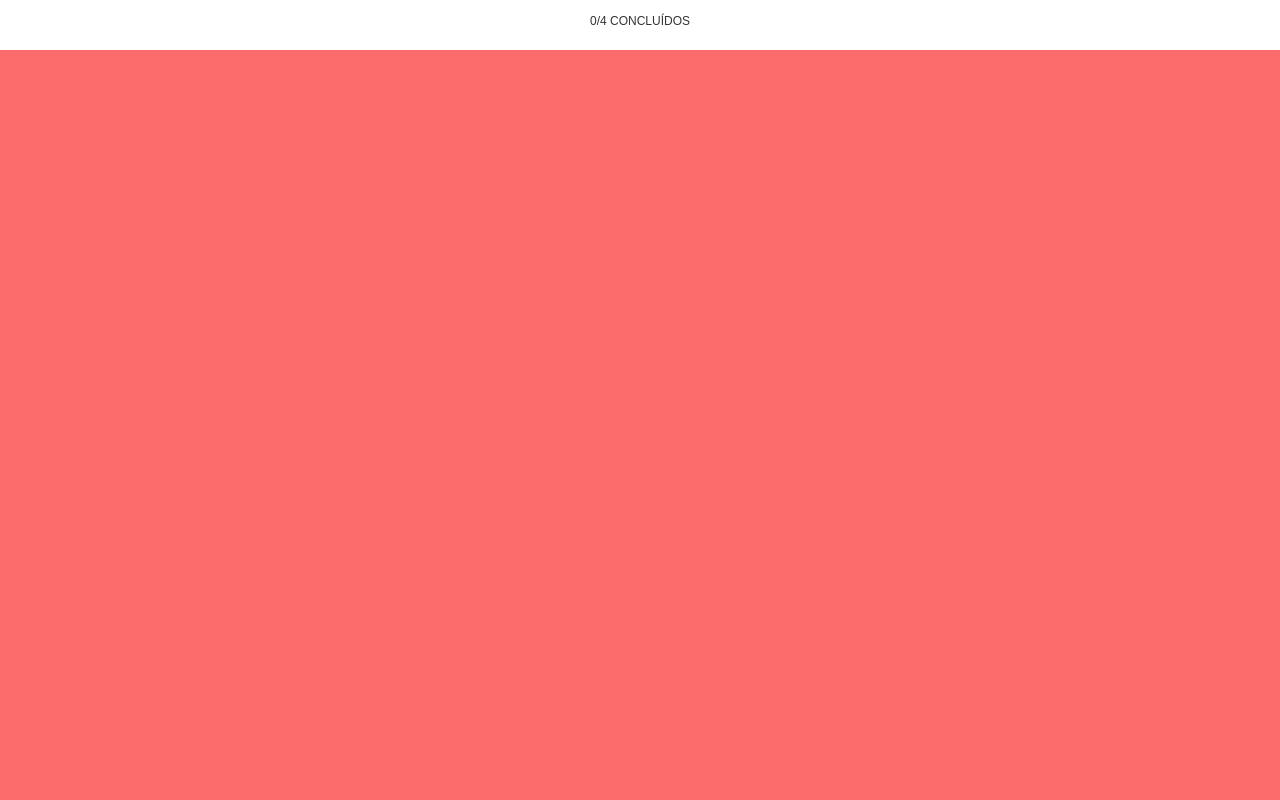
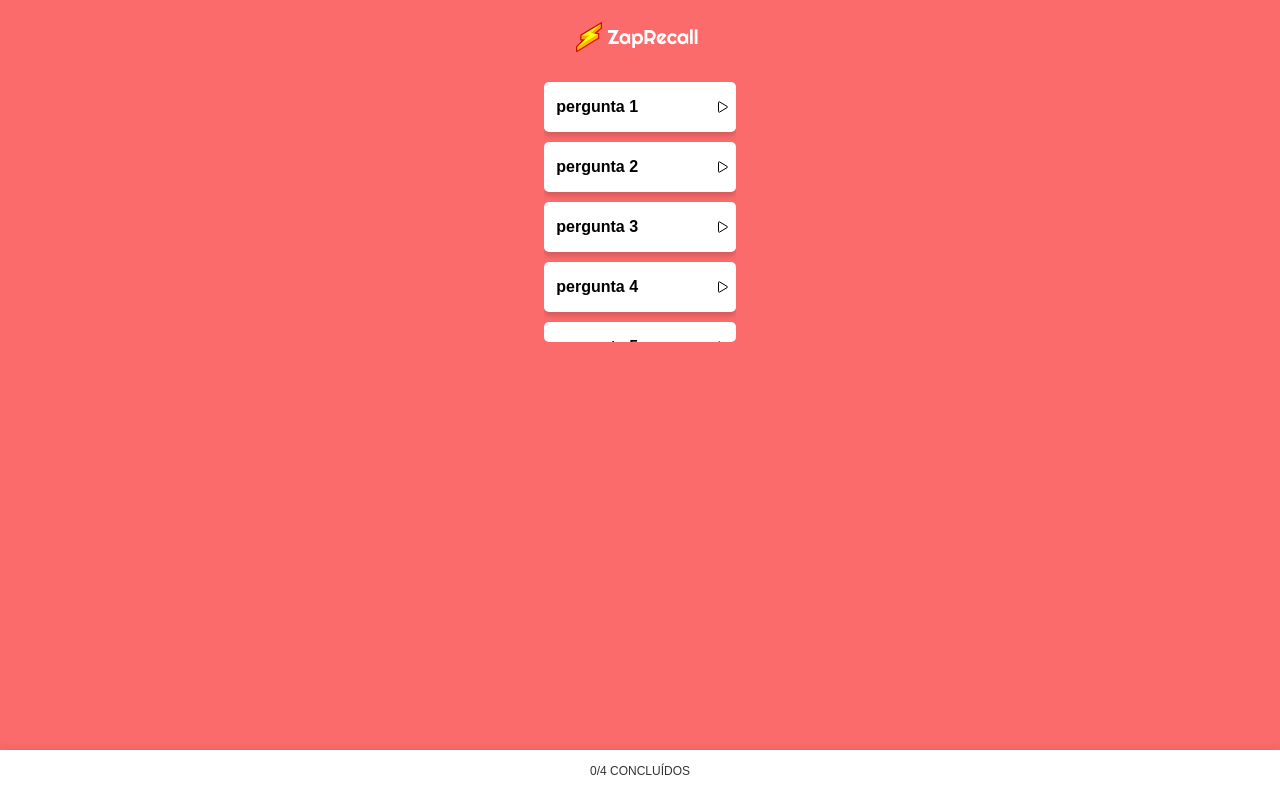
Before and after one commit to NatanBrito/ZapRecall, a React app: page / in a window 1280 px wide. Built offline with nearby package versions, Linux system fonts and the light colour scheme; a web font is replaced by a local one.

Commit message:
feito HTML das perguntas e o footer

```diff
--- a/public/index.html
+++ b/public/index.html
@@ -9,5 +9,6 @@
   <body>
     <noscript>You need to enable JavaScript to run this app.</noscript>
     <div class="root"></div>
+    <script src="https://unpkg.com/ionicons@5.4.0/dist/ionicons.js"></script>
   </body>
 </html>
--- a/src/componentes/LogoNomePequena.js
+++ b/src/componentes/LogoNomePequena.js
@@ -7,6 +7,6 @@ export default function LogoNomePequena(){
             <div className="escritaLogoPequena">
             <p>ZapRecall</p>
             </div>
-            </div>
+    </div>
     )
 }
--- /dev/null
+++ b/src/componentes/Pergunta.js
@@ -0,0 +1,8 @@
+export default function Pergunta({numPergunta}){
+    return(
+        <div className="pergunta">
+        <span>{numPergunta}</span>
+        <ion-icon name="play-outline"></ion-icon>
+        </div>
+    )
+}
--- /dev/null
+++ b/src/componentes/Perguntas.js
@@ -0,0 +1,16 @@
+import Pergunta from "./Pergunta"
+export default function Perguntas (){
+    let objetoNumPergunta=["pergunta 1","pergunta 2","pergunta 3","pergunta 4","pergunta 5",
+    "pergunta 6","pergunta 7","pergunta 8"]
+    return(
+    <div className="perguntas">
+        {
+        objetoNumPergunta.map(item =>{
+            return(
+         <Pergunta numPergunta={item} />
+                  )
+        })
+        }
+    </div>
+    )
+}
--- a/src/componentes/TelaInicial.js
+++ b/src/componentes/TelaInicial.js
@@ -1,16 +1,20 @@
 import BotaoIniciar from "./BotaoIniciar"
 import LogoNome from "./LogoNome"
 import LogoNomePequena from "./LogoNomePequena"
+import Perguntas from "./Perguntas";
 import Footer from "./Footer";
 export default function TelaInicial(){
     return(
        <body>
-           {/* <div className="telaInicial">
-               <LogoNome />
-               <BotaoIniciar texto="Iniciar Recall!"/>
+           <div className="telaInicial">
+               {/* <LogoNome />
+               <BotaoIniciar texto="Iniciar Recall!"/> */}
+               <LogoNomePequena />
+               <Perguntas />
+               <Footer />
 
-           </div> */}
-               <Footer />
+           </div>
+
        </body>
     )
 }
--- a/src/componentes/style.css
+++ b/src/componentes/style.css
@@ -44,7 +44,6 @@ body{
     margin-top: 71px;
 }
 .logoNomePequena{
-    background-color: violet;
     margin-top: 22px;
     display: flex;
     justify-content: center;
@@ -72,11 +71,16 @@ body{
     align-items: center;
 }
 footer{
+
     display: flex;
     width: 100vw;
     height: 50px;
     background-color: #FFFFFF;
     box-shadow: 0px -4px 6px rgba(0, 0, 0, 0.05);
+    position: absolute;
+    bottom: 0;
+    left: 0;
+    right:0;
 }
 footer nav span{
     margin-top: 5px;
@@ -93,3 +97,31 @@ footer nav{
     justify-content: center;
 
 }
+::-webkit-scrollbar{
+    height: 0px;
+    width: 0px;
+}
+.perguntas{
+ height: 270px;
+ margin-top: 20px;
+ overflow: scroll;
+ border-radius: 5px;
+}
+
+.pergunta{
+    margin-top: 10px;
+    padding: 5px;
+    width: 182px;
+    height: 40px;
+    display: flex;
+    justify-content: space-between;
+    align-items: center;
+    background-color: #FFFFFF;
+    box-shadow: 0px 4px 5px rgba(0, 0, 0, 0.15);
+    border-radius: 5px;
+}
+.perguntas span{
+    margin-left: 4%;
+    font-family: 'Recursive', sans-serif;
+    font-weight: bold;
+}
```
